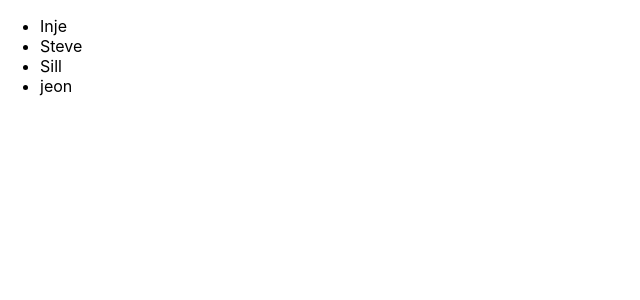
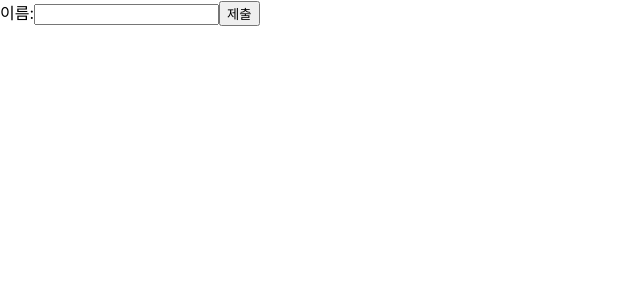
Before and after one commit to jeonjuseong11/23-React1, a React (Create React App) app: page / in a window 1280 px wide. Shown: the top 300 px of the page, without its empty margins (0-640 px from the left). Built offline with nearby package versions, Linux system fonts and the light colour scheme.

Commit message:
Add : chapter_11
폼 데이터 활용 실습

```diff
--- /dev/null
+++ b/src/chapter_11/SignUp.jsx
@@ -0,0 +1,24 @@
+import React, { useState } from 'react';
+
+const SignUp = (props) => {
+  const [name, setName]=useState("");
+
+  const handleChangeName = (e) => {
+    setName(e.target.value);
+  }
+  const handleSubmit = (e) => {
+    alert(`이름: ${name}`);
+    e.preventDefault();
+  }
+  return (
+    <form onSubmit={handleSubmit}>
+      <label>
+        이름:
+        <input type="text" value={name} onChange={handleChangeName} />
+      </label>
+      <button type='submit'>제출</button>
+    </form>
+  );
+};
+
+export default SignUp;
--- a/src/index.js
+++ b/src/index.js
@@ -1,13 +1,13 @@
 import React from 'react';
 import ReactDOM from 'react-dom/client';
-import AttendanceBook from './chapter_10/AttendanceBook';
+import SignUp from './chapter_11/SignUp';
 import './index.css';
 // import App from './App';
 import reportWebVitals from './reportWebVitals';
 const root = ReactDOM.createRoot(document.getElementById('root'));
 root.render(
   <React.StrictMode>
-    <AttendanceBook />
+    <SignUp />
   </React.StrictMode>
 );
 
```
